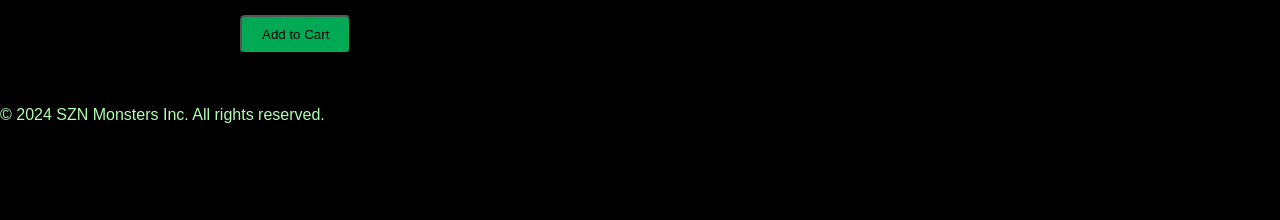
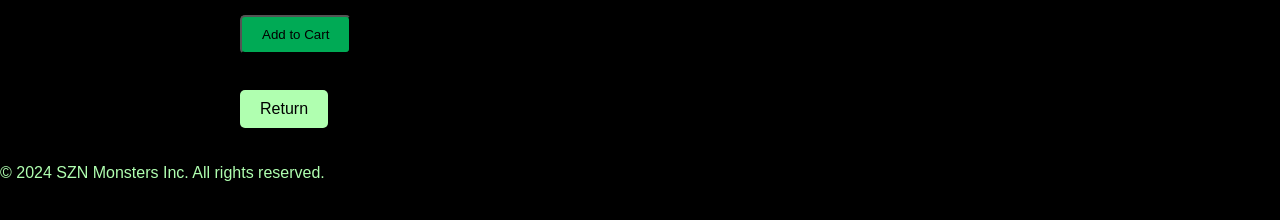
Before and after one commit to Salma-Atta1/szn-monsters-inc, a plain HTML site: page black_cap_registration.html in a window 1280 px wide. Shown: the part 380-600 px from the top of the page. Drawn offline with Linux system fonts and the light colour scheme.

Commit message:
Update black_cap_registration.html

```diff
--- a/black_cap_registration.html
+++ b/black_cap_registration.html
@@ -61,6 +61,19 @@
             margin-top: 10px;
             color: #0a5;
         }
+        .back-button {
+            background-color: #b0ffb0;
+            padding: 10px 20px;
+            border-radius: 5px;
+            color: #000;
+            cursor: pointer;
+            text-decoration: none;
+            display: inline-block;
+            margin-top: 20px;
+        }
+        .back-button:hover {
+            background-color: #0c7;
+        }
     </style>
     <script>
         let selectedLogo = '';
@@ -101,6 +114,9 @@
 
         <!-- Message display area -->
         <p id="message" class="message"></p>
+
+        <!-- Back Button -->
+        <a href="https://salma-atta1.github.io/szn-monsters-inc/" class="back-button">Return</a>
     </div>
 
     <footer>
```
